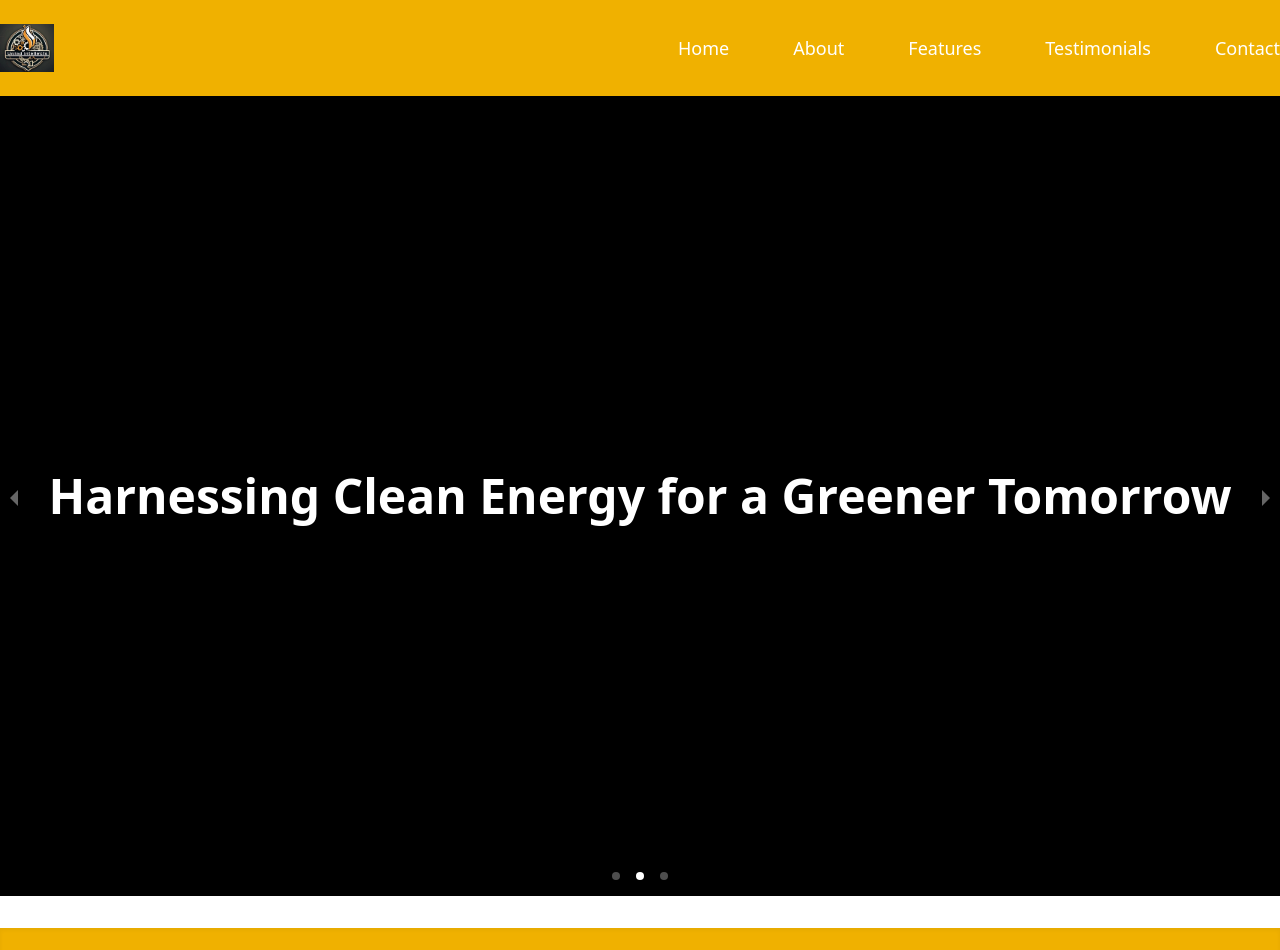
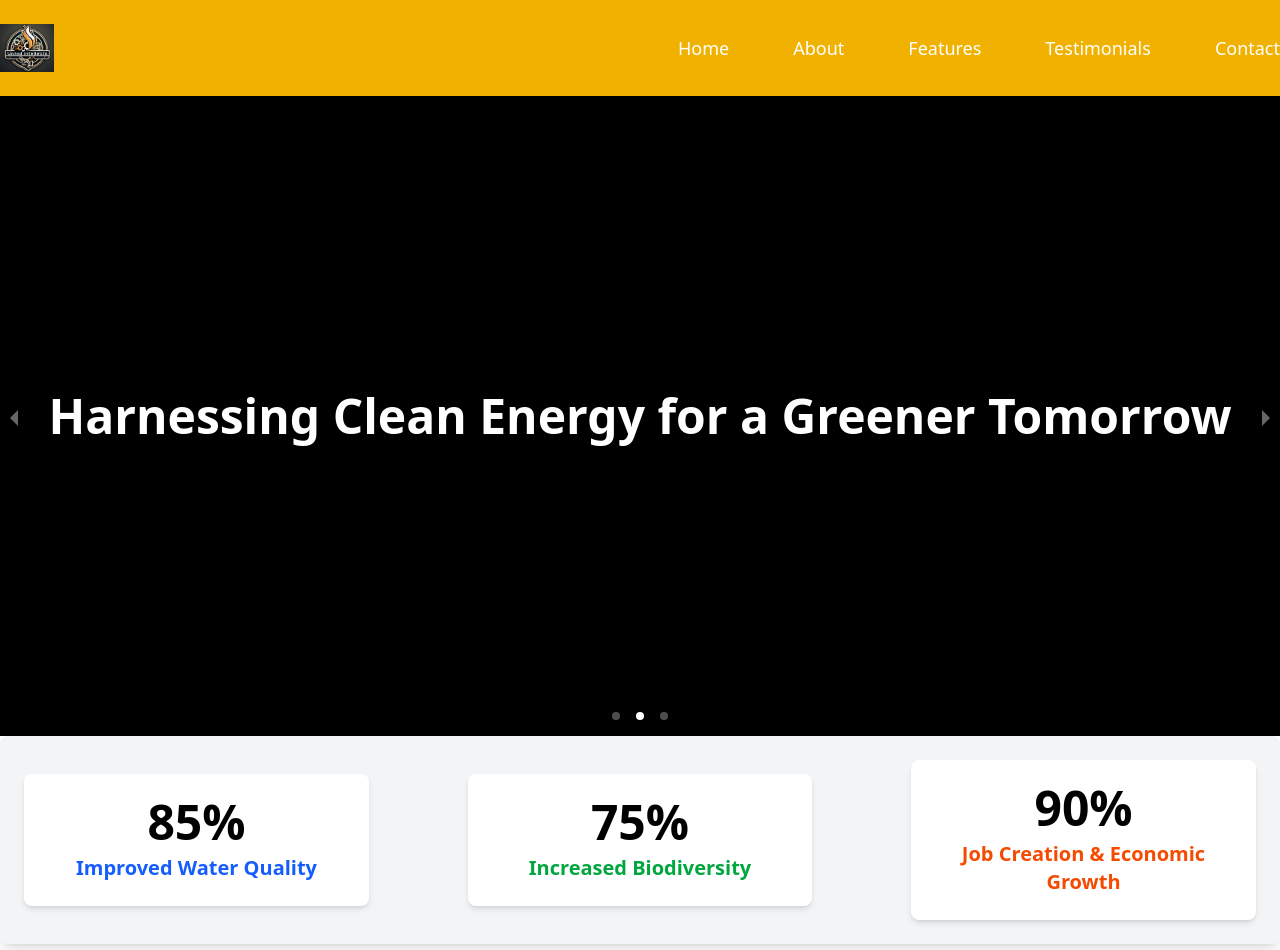
Before and after one commit to GROW-YAI/united-intellects, a React (Vite) app: page / in a window 1280 px wide. Shown: the top 950 px of the page. Built offline with nearby package versions, Linux system fonts and the light colour scheme.

Commit message:
added benefits section

```diff
--- a/package.json
+++ b/package.json
@@ -11,6 +11,7 @@
   },
   "dependencies": {
     "@tailwindcss/vite": "^4.0.7",
+    "framer-motion": "^12.4.5",
     "react": "^19.0.0",
     "react-dom": "^19.0.0",
     "react-icons": "^5.5.0",
--- a/src/components/Benefits.jsx
+++ b/src/components/Benefits.jsx
@@ -1,14 +1,45 @@
+import { motion } from "framer-motion";
+import { useEffect, useState } from "react";
+
+const benefits = [
+  { label: "Improved Water Quality", value: 85, color: "text-blue-600" },
+  { label: "Increased Biodiversity", value: 75, color: "text-green-600" },
+  { label: "Job Creation & Economic Growth", value: 90, color: "text-orange-600" },
+];
+
+const Counter = ({ value }) => {
+  const [count, setCount] = useState(0);
+
+  useEffect(() => {
+    let start = 0;
+    const interval = setInterval(() => {
+      start += 1;
+      setCount(start);
+      if (start === value) clearInterval(interval);
+    }, 20); // Adjust speed
+    return () => clearInterval(interval);
+  }, [value]);
+
+  return <span className="font-bold text-3xl md:text-4xl lg:text-5xl">{count}%</span>;
+};
+
 const Benefits = () => {
-    return (
-      <div className="mt-10 p-6 bg-gray-100 rounded-lg shadow-lg">
-        <h2 className="text-2xl font-bold text-green-700">Benefits</h2>
-        <ul className="list-disc ml-6 mt-2 text-lg text-gray-700">
-          <li>Improved water quality</li>
-          <li>Increased biodiversity</li>
-          <li>Job creation & economic growth</li>
-        </ul>
-      </div>
-    );
-  };
+  return (
+    <div className="w-full flex flex-wrap justify-between items-center bg-gray-100 p-6 rounded-lg shadow-lg">
+      {benefits.map((item, index) => (
+        <motion.div
+          key={index}
+          initial={{ opacity: 0, y: 30 }}
+          animate={{ opacity: 1, y: 0 }}
+          transition={{ duration: 0.5, delay: index * 0.3 }}
+          className="flex flex-col items-center text-center p-6 bg-white shadow-md rounded-lg w-full sm:w-[30%] lg:w-[28%]"
+        >
+          <Counter value={item.value} />
+          <p className={`text-lg md:text-xl font-semibold ${item.color} mt-2`}>{item.label}</p>
+        </motion.div>
+      ))}
+    </div>
+  );
+};
 
-  export default Benefits;
+export default Benefits;
--- a/src/layout/RootLayout.jsx
+++ b/src/layout/RootLayout.jsx
@@ -4,12 +4,12 @@ import Footer from "../components/Footer";
 
 function RootLayout() {
   return (
-    <div className="min-h-screen flex flex-col">
+    <div className="flex flex-col min-h-screen">
       <Navbar />
-      <div className="flex-grow">
+      <main className="flex-grow">
         <Outlet />
-      </div>
-      <Footer />
+      </main>
+      <Footer className="mt-auto" />
     </div>
   );
 }
--- a/src/pages/Home.jsx
+++ b/src/pages/Home.jsx
@@ -1,24 +1,17 @@
 import { Carousel } from "react-responsive-carousel";
 import "react-responsive-carousel/lib/styles/carousel.min.css";
+import Benefits from "../components/Benefits";
 
 const images = [
-  {
-    src: "public/carousel1.webp",
-    caption: "Restoring Ghana's Rivers for a Sustainable Future",
-  },
-  {
-    src: "public/carousel2.webp",
-    caption: "Harnessing Clean Energy for a Greener Tomorrow",
-  },
-  {
-    src: "public/carousel3.webp",
-    caption: "Empowering Communities Through Conservation",
-  },
+  { src: "/carousel1.webp", caption: "Restoring Ghana's Rivers for a Sustainable Future" },
+  { src: "/carousel2.webp", caption: "Harnessing Clean Energy for a Greener Tomorrow" },
+  { src: "/carousel3.webp", caption: "Empowering Communities Through Conservation" },
 ];
 
 function Home() {
   return (
-    <div className="w-full h-screen">
+    <div className="flex flex-col min-h-screen">
+      <div className="w-full">
         <Carousel
           showThumbs={false}
           autoPlay
@@ -28,14 +21,14 @@ function Home() {
           showStatus={false}
         >
           {images.map((image, index) => (
-          <div key={index} className="relative w-full h-screen">
+            <div key={index} className="relative w-full">
               <img
                 src={image.src}
                 alt={image.caption}
-              className="w-full h-full object-cover"
+                className="w-full h-[80vh] object-cover"
                 onError={(e) => {
                   console.error("Failed to load image:", image.src);
-                e.target.src = "/assets/fallback.jpg"; // Optional fallback image
+                  e.target.src = "/fallback.jpg"; // Make sure fallback.jpg exists in public folder
                 }}
               />
               <p className="absolute inset-0 flex items-center justify-center text-white text-3xl md:text-5xl font-extrabold bg-black bg-opacity-50 p-6 text-center">
@@ -45,6 +38,12 @@ function Home() {
           ))}
         </Carousel>
       </div>
+
+      {/* Benefits Section */}
+      <div className="flex-grow">
+        <Benefits />
+      </div>
+    </div>
   );
 }
 
```
Also changed, not shown: 1 other file (tests, documents, lock files or other folders). Lines whose indentation alone changed are shown as unchanged.
